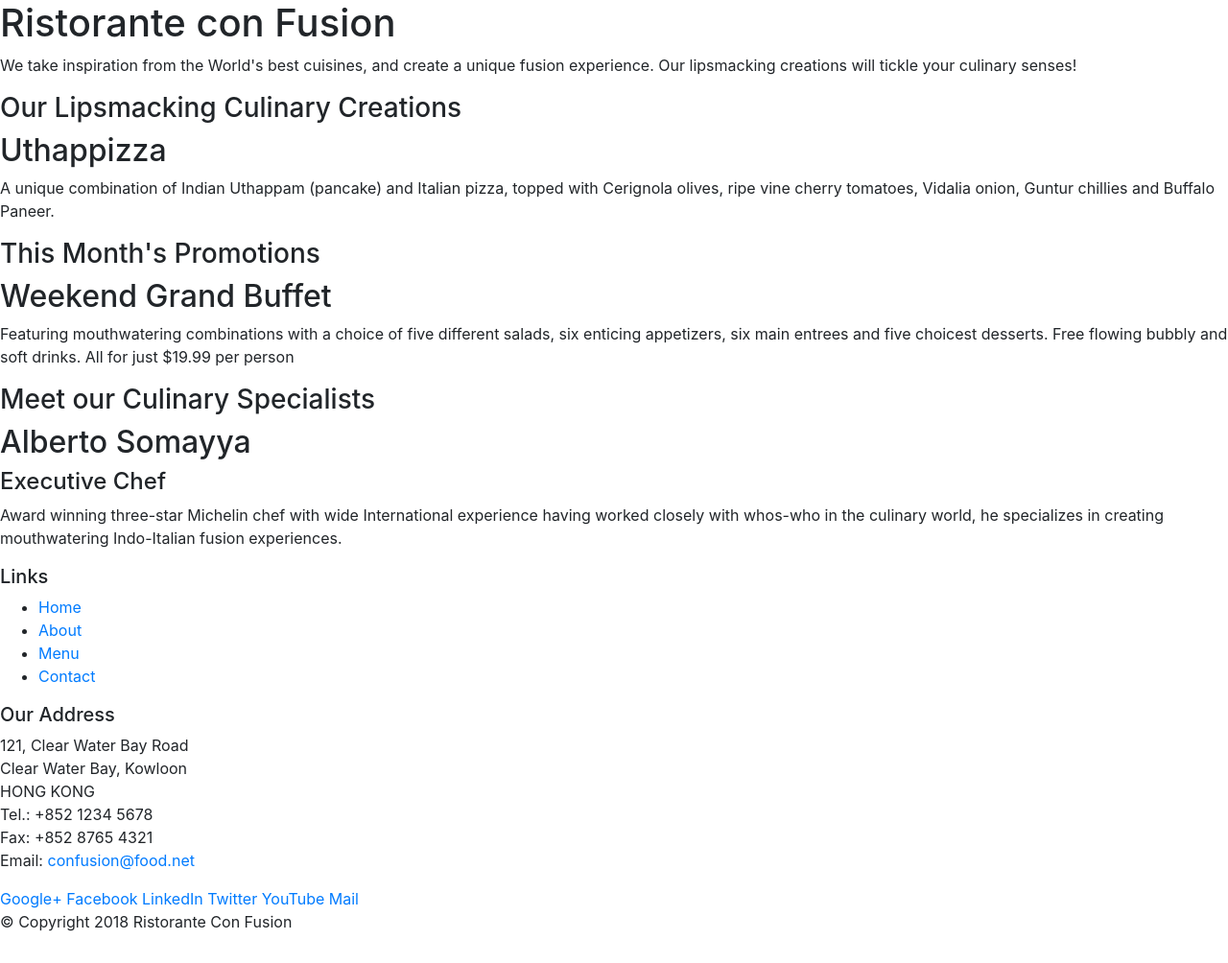
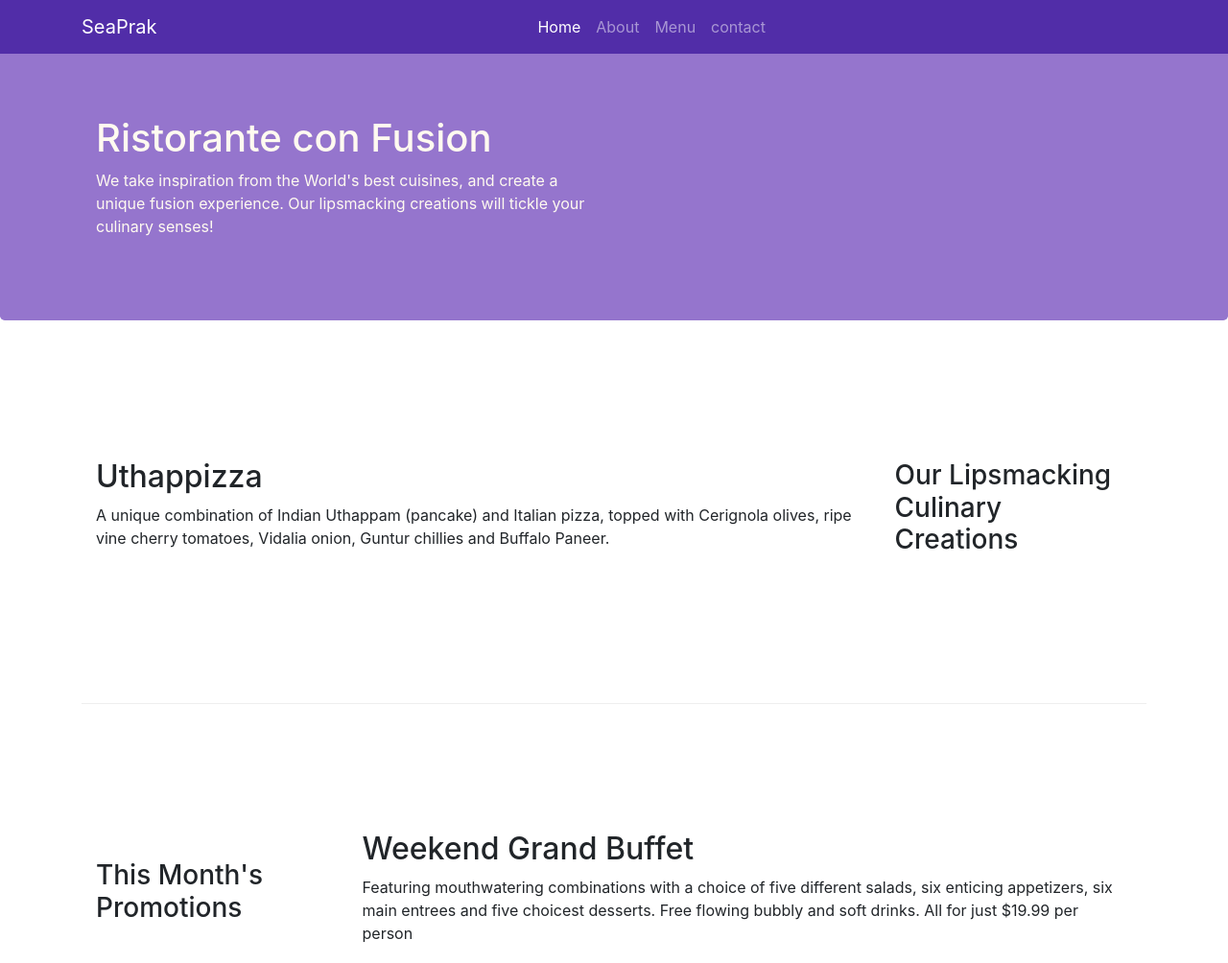
Before and after one commit to Prakash-Nagamani/seaprak, a website: page index.html in a window 1280 px wide. Shown: the top 1004 px of the page at 96% size. Drawn offline with nearby package versions, Linux system fonts and the light colour scheme.

Commit message:
navbar and breadcrumb

```diff
--- /dev/null
+++ b/css/styles.css
@@ -0,0 +1,37 @@
+.row-header{
+    margin: 0px auto;
+    padding: 0px auto;
+}
+.row-content{
+    margin: 0px auto;
+    padding: 50px 0px 50px 0px;
+    border-bottom: 1px ridge;
+    min-height: 400px;
+}
+.footer{
+    background-color: #d1c4e9;
+    margin: 0px auto;
+    padding: 20px 0px 20px 0px;
+}
+
+.jumbotron{
+    padding: 70px 30px 70px 30px;
+    margin: 0px auto;
+    background: #9575CD;
+    color: floralwhite;
+}
+
+.address{
+    font-size: 80%;
+    margin: 0px;
+    color: #0f0f0f;
+}
+
+body{
+    padding-top: 50px;
+    z-index: 0;
+}
+
+.navbar-dark{
+    background-color: #512da8;
+}
--- a/index.html
+++ b/index.html
@@ -9,51 +9,72 @@
 
     <!-- Bootstrap CSS -->
     <link rel="stylesheet" href="node_modules/bootstrap/dist/css/bootstrap.min.css">
-    <title>Ristorante Con Fusion</title>
+    <link rel="stylesheet" href="css/styles.css">
+    <title>SeaPrak</title>
 </head>
 
 <body>
+    <nav class="navbar  navbar-dark navbar-expand-sm fixed-top">
+        <div class="container">
+            <button class="navbar-toggler" type="button" data-toggle="collapse" data-target="#Navbar">
+                <span class="navbar-toggler-icon"></span>
+            </button>
+            <div class="collapse navbar-collapse" id="Navbar">
+                <a href="#" class="navbar-brand mr-auto">SeaPrak</a>
+                <ul class="navbar-nav mr-auto">
+                    <li class="nav-item active"><a href="#" class="nav-link">Home</a></li>
+                    <li class="nav-item"><a href="./aboutus.html" class="nav-link">About</a></li>
+                    <li class="nav-item"><a href="#" class="nav-link">Menu</a></li>
+                    <li class="nav-item"><a href="#" class="nav-link">contact</a></li>
+                </ul>
 
-    <header>
-        <div>
-            <div>
-                <div>
+            </div>
+
+        </div>
+
+    </nav>
+
+    <header class="jumbotron">
+        <div class="container">
+            <div class="row row-header">
+                <div class="col-12 col-sm-6">
                     <h1>Ristorante con Fusion</h1>
                     <p>We take inspiration from the World's best cuisines, and create a unique fusion experience. Our lipsmacking creations will tickle your culinary senses!</p>
-                </div>
+                </div class="col-12 col-sm">
+
                 <div>
                 </div>
             </div>
         </div>
     </header>
 
-    <div>
-        <div>
-            <div>
+    <div class="container">
+        <div class="row row-content align-items-center">
+            <div class="col-12 col-sm-4 order-sm-last col-md-3">
                 <h3>Our Lipsmacking Culinary Creations</h3>
             </div>
-            <div>
+            <div class="col-12 col-sm order-sm-first col-md">
                 <h2>Uthappizza</h2>
                 <p>A unique combination of Indian Uthappam (pancake) and Italian pizza, topped with Cerignola olives, ripe vine cherry tomatoes, Vidalia onion, Guntur chillies and Buffalo Paneer.</p>
             </div>
         </div>
 
 
-        <div>
-            <div>
+        <div class="row row-content align-items-center">
+            <div class="col-12 col-sm-4 col-md-3">
                 <h3>This Month's Promotions</h3>
             </div>
-            <div>
+            <div class="col-12 col-sm col-md">
                 <h2>Weekend Grand Buffet</h2>
                 <p>Featuring mouthwatering combinations with a choice of five different salads, six enticing appetizers, six main entrees and five choicest desserts. Free flowing bubbly and soft drinks. All for just $19.99 per person </p>
             </div>
         </div>
 
-        <div>
-            <div>
+        <div class="row row-content align-items-center">
+            <div class="col-12 col-sm-4 order-sm-last col-md-3">
                 <h3>Meet our Culinary Specialists</h3>
             </div>
-            <div>
+            <div class="col-12 col-sm order-sm-first col-md">
                 <h2>Alberto Somayya</h2>
                 <h4>Executive Chef</h4>
                 <p>Award winning three-star Michelin chef with wide International experience having worked closely with whos-who in the culinary world, he specializes in creating mouthwatering Indo-Italian fusion experiences. </p>
@@ -61,19 +82,19 @@
         </div>
     </div>
 
-    <footer>
-        <div>
-            <div>
-                <div>
+    <footer class="footer">
+        <div class="container">
+            <div class="row">
+                <div class="col-4 offset-1 col-sm-2">
                     <h5>Links</h5>
-                    <ul>
+                    <ul class="list-unstyled">
                         <li><a href="#">Home</a></li>
-                        <li><a href="#">About</a></li>
+                        <li><a href="./aboutus.html">About</a></li>
                         <li><a href="#">Menu</a></li>
                         <li><a href="#">Contact</a></li>
                     </ul>
                 </div>
-                <div>
+                <div class="col-7 col-sm-5">
                     <h5>Our Address</h5>
                     <address>
 		              121, Clear Water Bay Road<br>
@@ -84,7 +105,7 @@
 		              Email: <a href="mailto:confusion@food.net">confusion@food.net</a>
 		           </address>
                 </div>
-                <div>
+                <div class="col-12 col-sm-4 align-self-center">
                     <div>
                         <a href="http://google.com/+">Google+</a>
                         <a href="http://www.facebook.com/profile.php?id=">Facebook</a>
@@ -95,8 +116,8 @@
                     </div>
                 </div>
            </div>
-           <div>
-                <div>
+           <div class="row justify-content-center">
+                <div class="col-auto">
                     <p>© Copyright 2018 Ristorante Con Fusion</p>
                 </div>
            </div>
```
Also changed, not shown: aboutus.html (added, +138 -0 lines).
